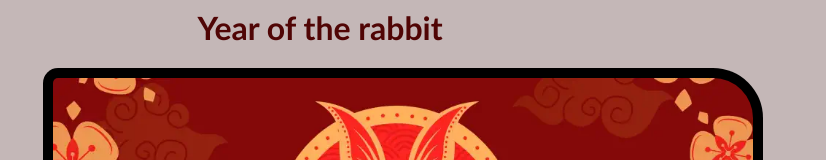
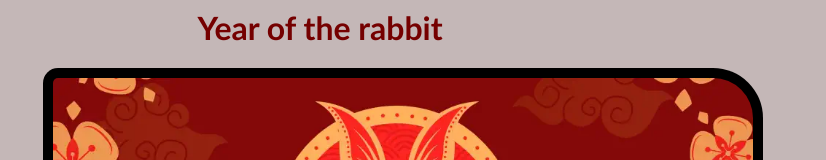
Before and after one commit to andreiandone32/Tema-Git, a plain HTML site: page Simina Birzava/index.html in a window 1280 px wide. Shown: the top 160 px of the page, without its empty margins (0-826 px from the left). Drawn offline with Linux system fonts and the light colour scheme; files that its build step writes are made by us from their sources.

Commit message:
Update index.css

```diff
--- a/Simina Birzava/index.css
+++ b/Simina Birzava/index.css
@@ -8,7 +8,7 @@ h1 {
 h1{
     text-align: center;
     padding: 0.5rem;
-    color: #500505;
+    color: #750000;
 }
 
 img {margin-left: 26%;
```
